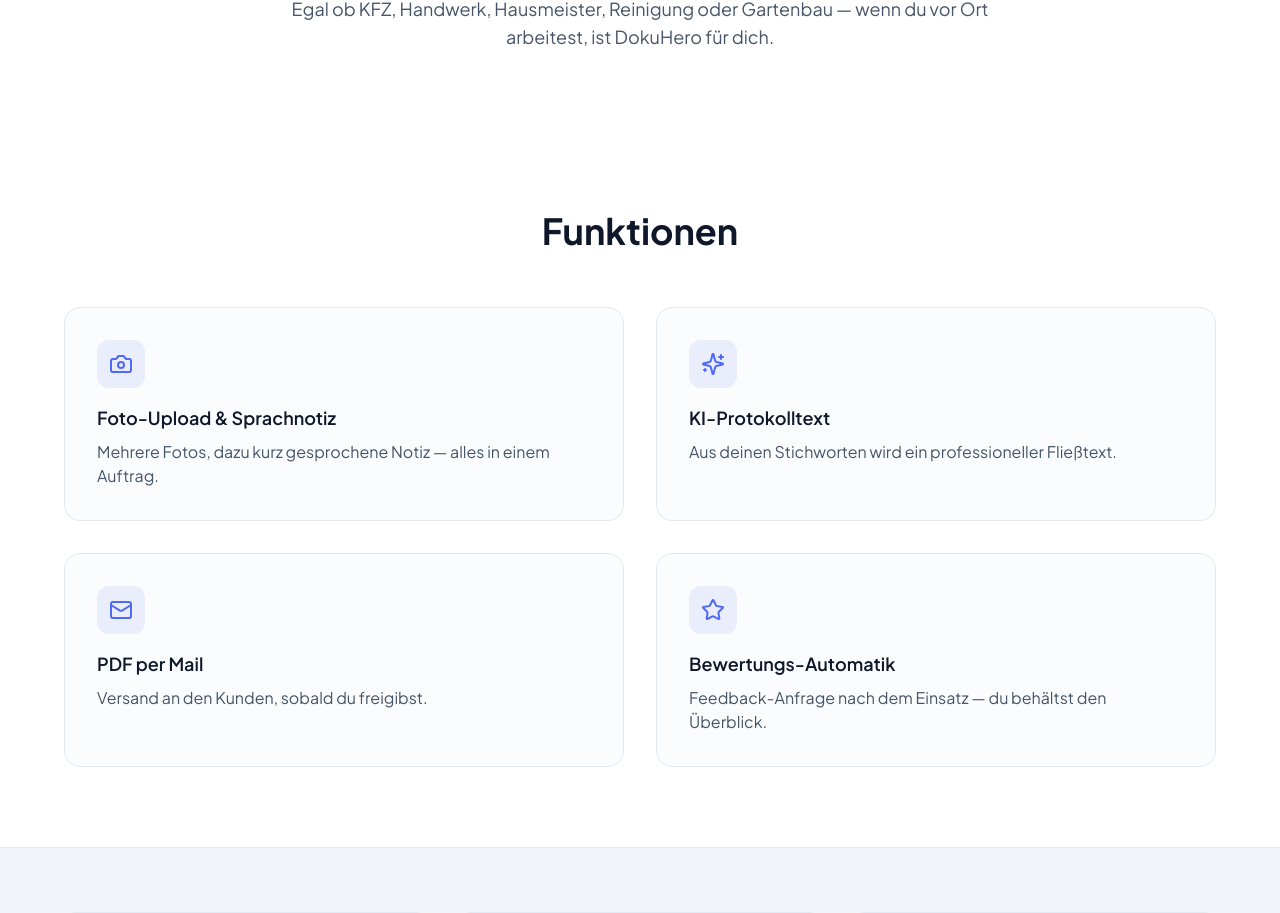
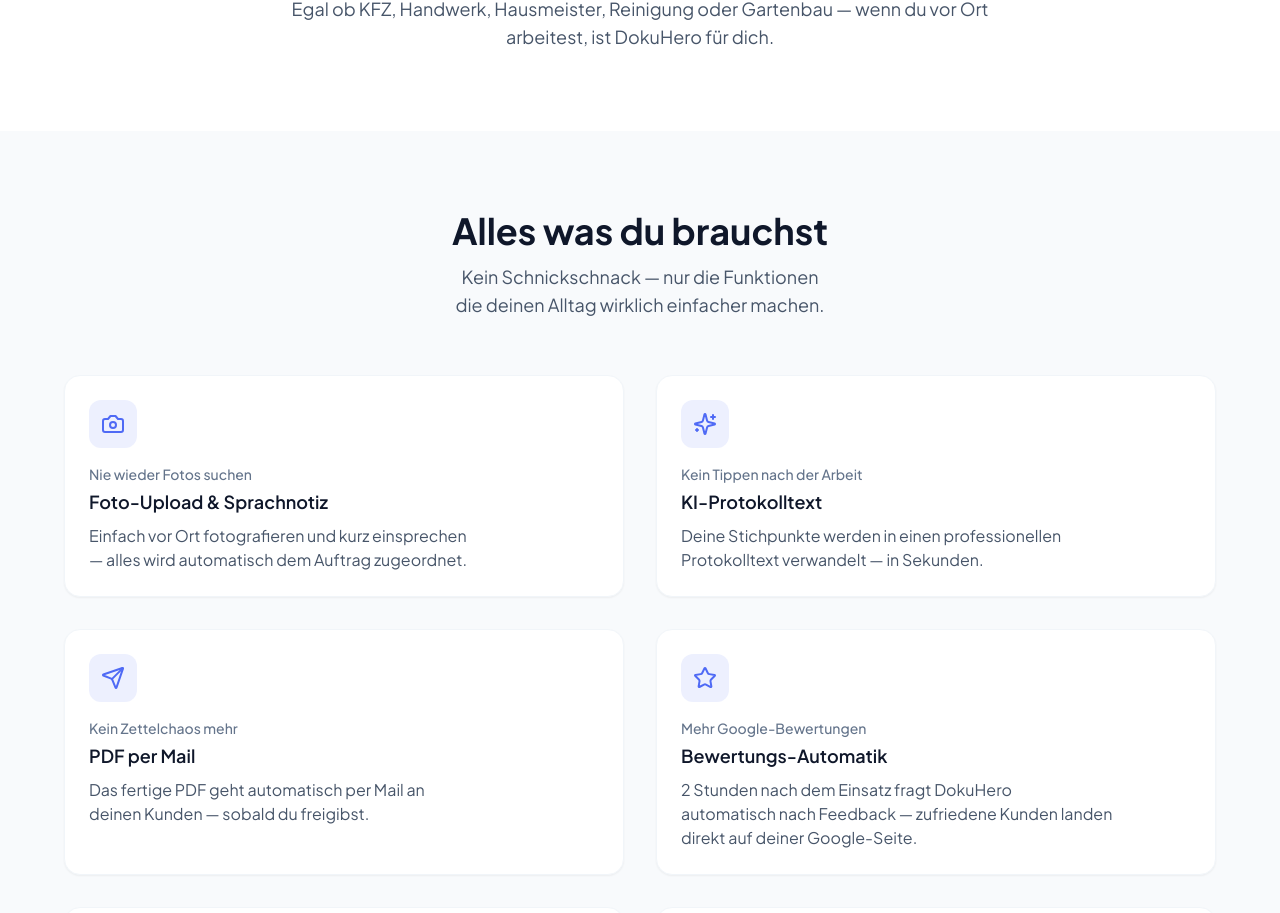
Before and after one commit to sakasolutions/dokuhero, a Next.js app: page / in a window 1280 px wide. Shown: the part 1876-2789 px from the top of the page. Built offline with nearby package versions, Linux system fonts and the light colour scheme.

Commit message:
Design: Funktionen Section Problem→Lösung Format

```diff
--- a/app/page.tsx
+++ b/app/page.tsx
@@ -13,6 +13,7 @@
   Mail,
   Menu,
   Mic,
+  PenLine,
   Send,
   Shield,
   Sparkles,
@@ -92,28 +93,46 @@
   "Team-Zugang (coming soon)",
 ];
 
-const features = [
+const landingFeatures = [
   {
     icon: Camera,
+    eyebrow: "Nie wieder Fotos suchen",
     title: "Foto-Upload & Sprachnotiz",
-    text: "Mehrere Fotos, dazu kurz gesprochene Notiz — alles in einem Auftrag.",
+    text: "Einfach vor Ort fotografieren und kurz einsprechen\n— alles wird automatisch dem Auftrag zugeordnet.",
   },
   {
     icon: Sparkles,
+    eyebrow: "Kein Tippen nach der Arbeit",
     title: "KI-Protokolltext",
-    text: "Aus deinen Stichworten wird ein professioneller Fließtext.",
+    text: "Deine Stichpunkte werden in einen professionellen\nProtokolltext verwandelt — in Sekunden.",
   },
   {
-    icon: Mail,
+    icon: Send,
+    eyebrow: "Kein Zettelchaos mehr",
     title: "PDF per Mail",
-    text: "Versand an den Kunden, sobald du freigibst.",
+    text: "Das fertige PDF geht automatisch per Mail an\ndeinen Kunden — sobald du freigibst.",
   },
   {
     icon: Star,
+    eyebrow: "Mehr Google-Bewertungen",
     title: "Bewertungs-Automatik",
-    text: "Feedback-Anfrage nach dem Einsatz — du behältst den Überblick.",
+    text: "2 Stunden nach dem Einsatz fragt DokuHero\nautomatisch nach Feedback — zufriedene Kunden landen\ndirekt auf deiner Google-Seite.",
   },
-];
+  {
+    icon: PenLine,
+    eyebrow: "Kein Streit bei Reklamationen",
+    title: "Digitale Abnahme",
+    text: "Kunde bestätigt das Protokoll digital —\nrechtssicher gespeichert.",
+    badge: { label: "Coming Soon", variant: "amber" as const },
+  },
+  {
+    icon: Shield,
+    eyebrow: "Gesetzlich auf der sicheren Seite",
+    title: "Rechtssichere Aufbewahrung",
+    text: "Alle Protokolle werden 10 Jahre gespeichert\n— DSGVO-konform, manipulationssicher.",
+    badge: { label: "GoBD-konform", variant: "green" as const },
+  },
+] as const;
 
 /** Dauer für Scroll-Einblendungen: mobil kürzer */
 const animD = "duration-[400ms] md:duration-700";
@@ -573,19 +592,25 @@
         <section
           id="features"
           ref={featuresRef}
-          className="scroll-mt-20 bg-white px-4 py-14 sm:py-16 md:py-20"
+          className="scroll-mt-20 bg-slate-50 px-4 py-14 sm:py-16 md:py-20"
         >
           <div className="mx-auto max-w-6xl">
             <h2 className="text-center text-2xl font-bold text-slate-900 md:text-3xl lg:text-4xl">
-              Funktionen
+              Alles was du brauchst
             </h2>
+            <p className="mx-auto mt-3 max-w-2xl whitespace-pre-line text-center text-base leading-relaxed text-slate-600 md:text-lg">
+              Kein Schnickschnack — nur die Funktionen{"\n"}die deinen Alltag
+              wirklich einfacher machen.
+            </p>
             <div className="mt-10 grid grid-cols-1 gap-6 md:mt-14 md:grid-cols-2 md:gap-8">
-              {features.map(({ icon: Icon, title, text }, index) => {
-                const diagMs = [0, 150, 150, 300][index] ?? 0;
+              {landingFeatures.map((item, index) => {
+                const Icon = item.icon;
+                const diagMs = index * 75;
+                const badge = "badge" in item ? item.badge : undefined;
                 return (
                   <div
-                    key={title}
-                    className={`rounded-2xl border border-slate-200 bg-slate-50/50 p-6 transition-all ease-out md:p-8 ${animD} md:hover:-translate-y-1 md:hover:shadow-lg active:-translate-y-0.5 active:shadow-md ${
+                    key={item.title}
+                    className={`relative rounded-2xl border border-slate-100 bg-white p-6 shadow-sm transition-shadow duration-200 ease-out hover:shadow-md ${animD} ${
                       featuresInView
                         ? "translate-y-0 opacity-100"
                         : "translate-y-10 opacity-0"
@@ -594,14 +619,28 @@
                       transitionDelay: featuresInView ? `${diagMs}ms` : "0ms",
                     }}
                   >
+                    {badge ? (
+                      <span
+                        className={`absolute right-4 top-4 rounded-full px-2 py-0.5 text-xs font-semibold ${
+                          badge.variant === "amber"
+                            ? "bg-amber-100 text-amber-700"
+                            : "bg-green-100 text-green-700"
+                        }`}
+                      >
+                        {badge.label}
+                      </span>
+                    ) : null}
                     <div className="flex h-12 w-12 items-center justify-center rounded-xl bg-primary/10 text-primary">
                       <Icon className="h-6 w-6" strokeWidth={2} />
                     </div>
-                    <h3 className="mt-4 text-lg font-semibold text-slate-900">
-                      {title}
+                    <p className="mt-4 text-sm font-medium text-slate-500">
+                      {item.eyebrow}
+                    </p>
+                    <h3 className="mt-1 text-lg font-semibold text-slate-900">
+                      {item.title}
                     </h3>
-                    <p className="mt-2 text-sm leading-relaxed text-slate-600 md:text-base">
-                      {text}
+                    <p className="mt-2 whitespace-pre-line text-sm leading-relaxed text-slate-600 md:text-base">
+                      {item.text}
                     </p>
                   </div>
                 );
```
Also changed, not shown: 1 other file (tests, documents, lock files or other folders).
